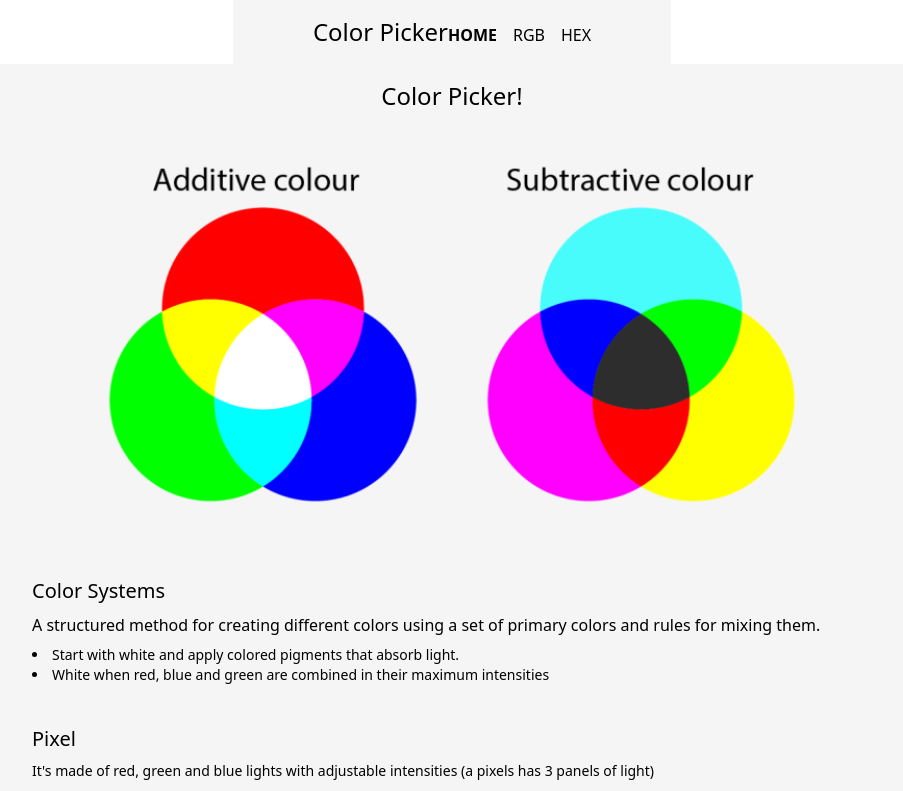
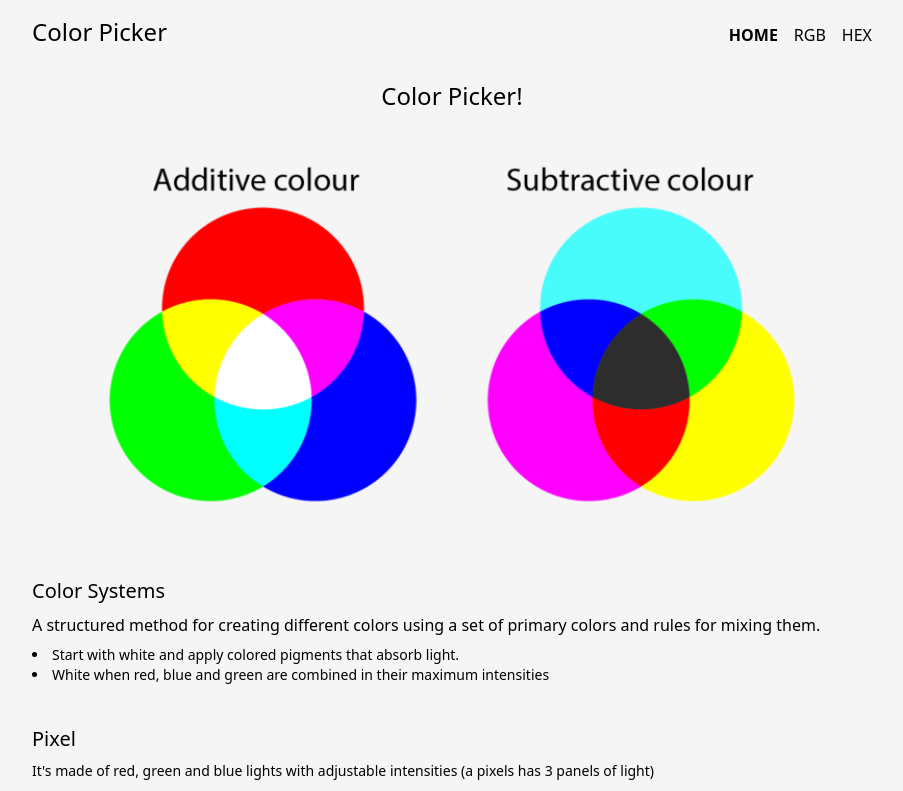
Before and after one commit to Lvhacker1/automated-test-color-picker, a Next.js app: page / in a window 1280 px wide. Shown: the top 791 px of the page, without its empty margins (188-1091 px from the left). Built offline with nearby package versions, Linux system fonts and the light colour scheme.

Commit message:
add styling and small fixes and some feedback

```diff
--- a/src/components/Header/index.tsx
+++ b/src/components/Header/index.tsx
@@ -5,7 +5,7 @@ import { HeaderProps, NavLink } from "@/types/types"
 
 const Header = ({currentPage, setCurrentPage}: HeaderProps) => {
     return (
-        <header className="flex justify-between items-baseline p-4 bg-[whitesmoke] text-black sm:px-20 lg:max-w-[1000px] lg:mx-auto">
+        <header className="flex justify-between items-baseline p-4 bg-[whitesmoke] text-black sm:px-20 lg:w-[1000px] lg:m-auto">
             <div>
             <h1 className="text-2xl md:text-2xl">{appTitle.title}</h1>
             </div>
```
Also changed, not shown: 1 other file (tests, documents, lock files or other folders).
